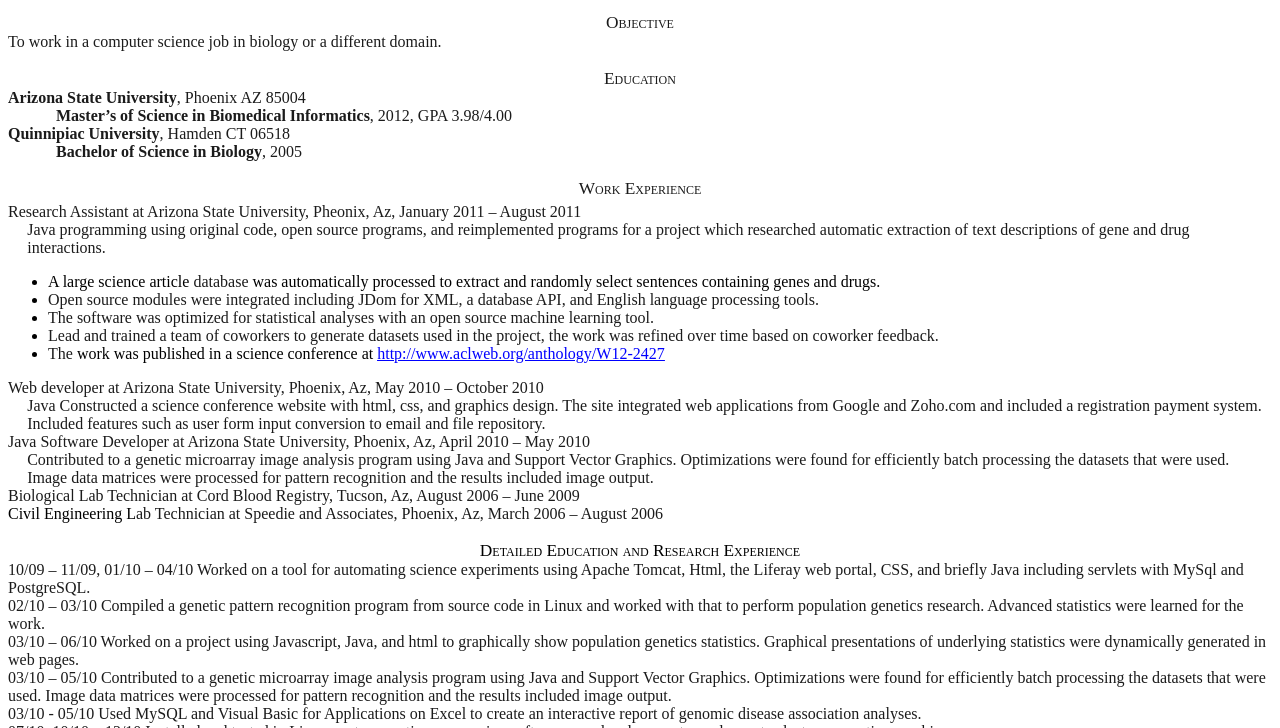
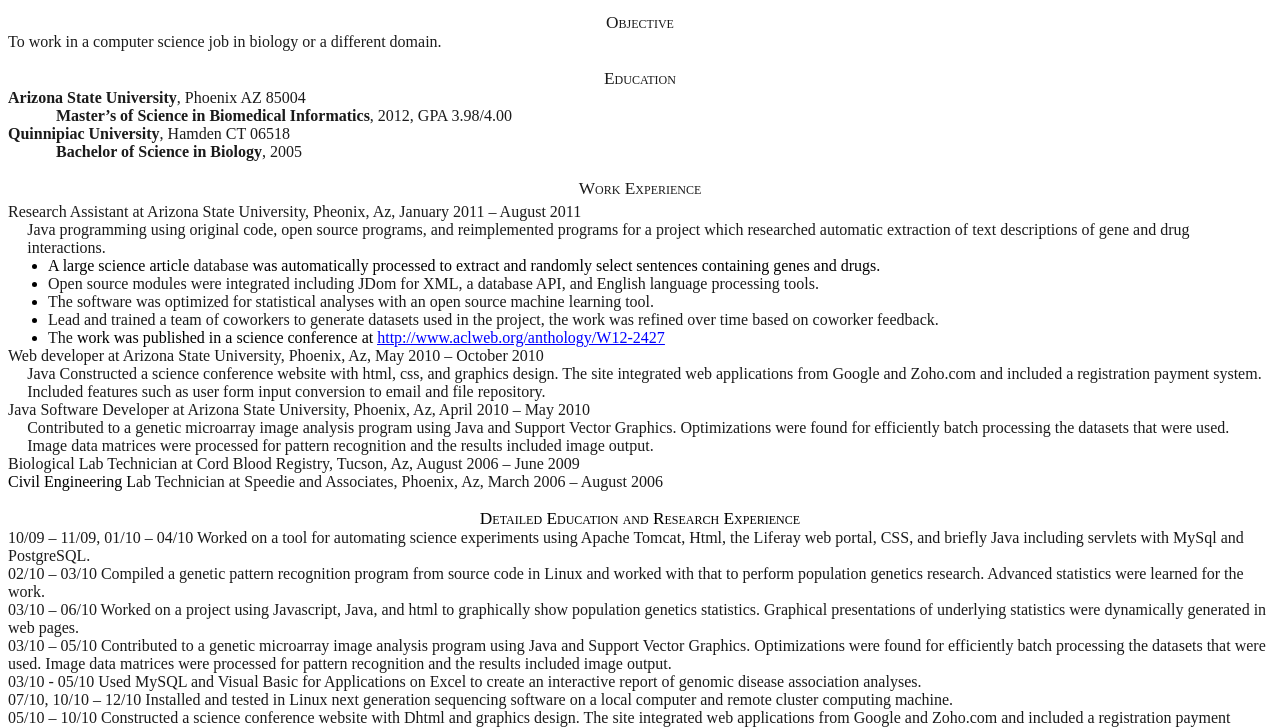
Before and after one commit to nmsutton/nmsutton.github.io, a plain HTML site: page Resume/NateSuttonResume.html in a window 1280 px wide. Shown: the part 72-800 px from the top of the page. Drawn offline with Linux system fonts and the light colour scheme.

Commit message:
Research assistant section margins adjustment

```diff
--- a/Resume/NateSuttonResume.html
+++ b/Resume/NateSuttonResume.html
@@ -65,7 +65,7 @@ Pheonix, Az, January 2011 – August 2011</FONT></P>
 programming using original code, open source programs, and
 reimplemented programs for a project which researched automatic
 extraction of text descriptions of gene and drug interactions.</FONT></P>
-<UL>
+<UL STYLE="margin-bottom: 0in; margin-top: 0in">
 	<LI><P CLASS="western" STYLE="margin-bottom: 0in">
 	<FONT COLOR="#000000">A large science article </FONT><FONT COLOR="#1b1b1b">database</FONT><FONT COLOR="#000000">
 	was automatically processed to extract and randomly select sentences
```
